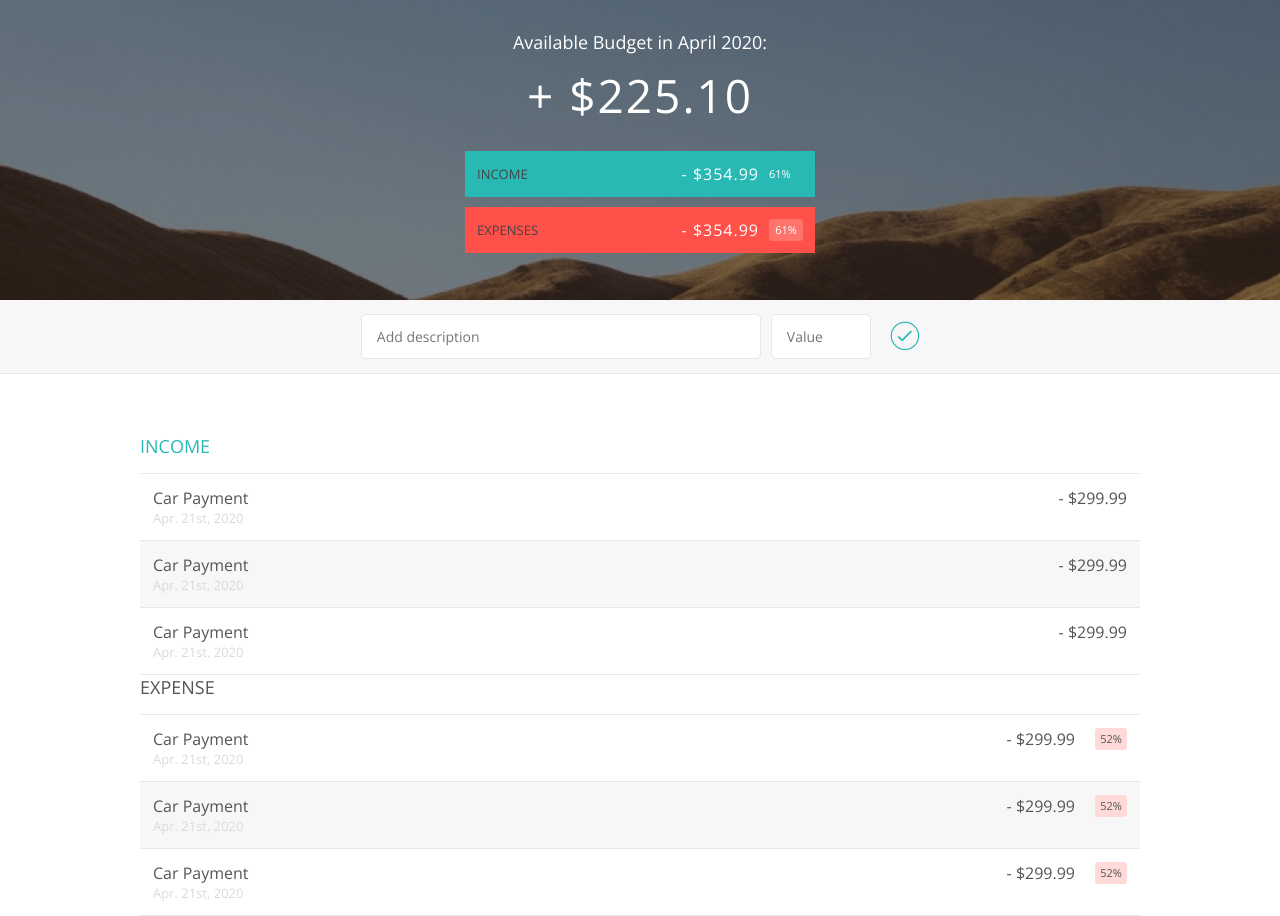
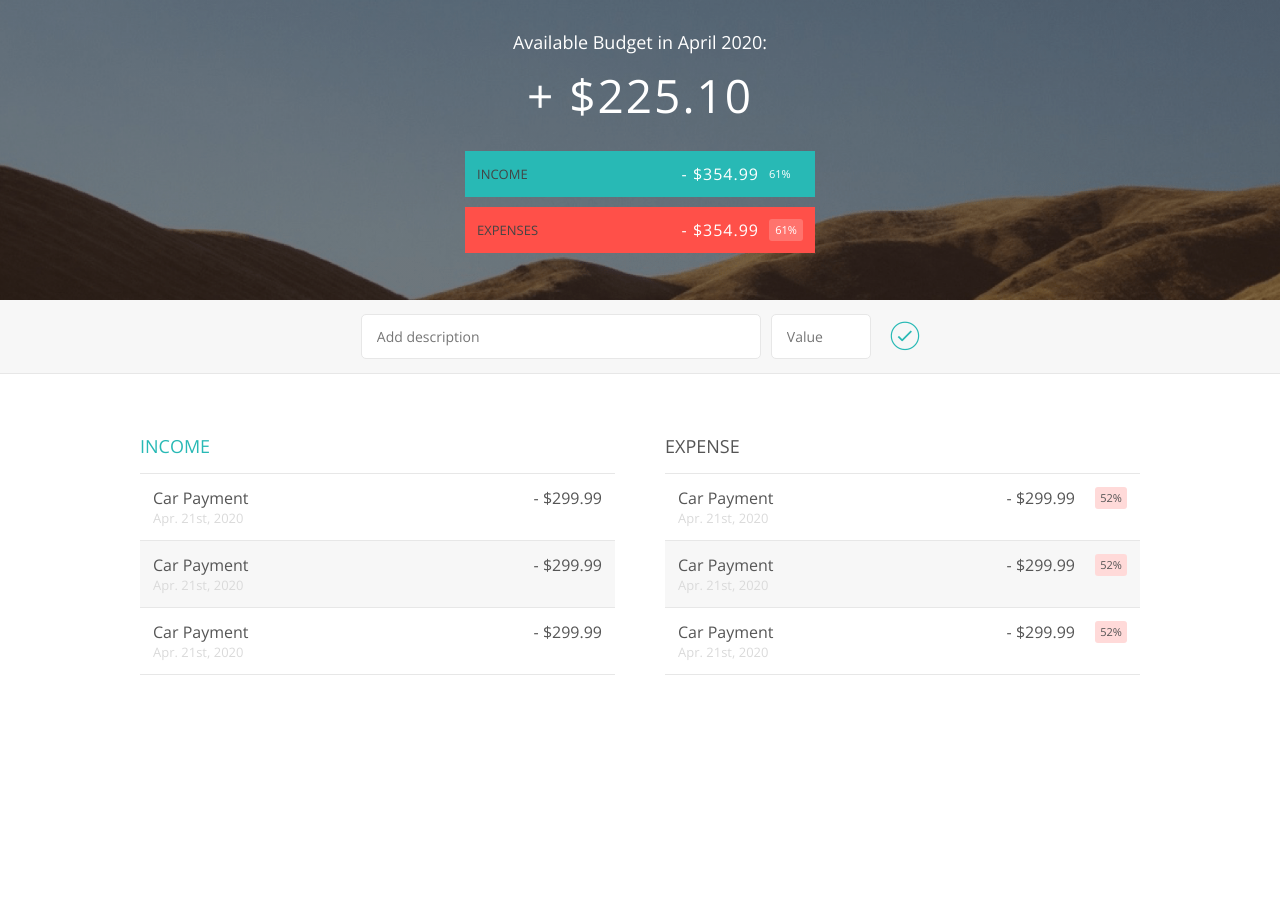
Before and after one commit to cmacmitt/f21-react-budget, a React (Create React App) app: page / in a window 1280 px wide. After the commit the page ends 800 px from the top, so only its background shows below. Built offline with nearby package versions, Linux system fonts and the light colour scheme.

Commit message:
fix transaction list layout styles

```diff
--- a/src/components/TransactionList.jsx
+++ b/src/components/TransactionList.jsx
@@ -5,7 +5,7 @@ const TransactionList = ({ type }) => {
   // temporary hack until we fix the styles
   if (type === "incomes") type = "income";
   return (
-    <div className={styles.type}>
+    <div className={styles[type]}>
       <h2 className={`${styles[type]}__title`}>{type.toUpperCase()}</h2>
       <div className={`${styles[type]}__list`}>
         <Transaction type={type} />
```
